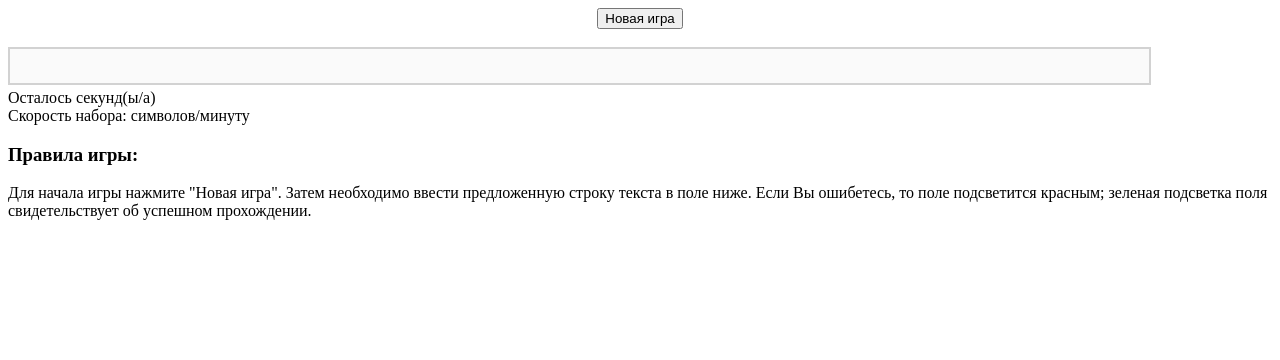
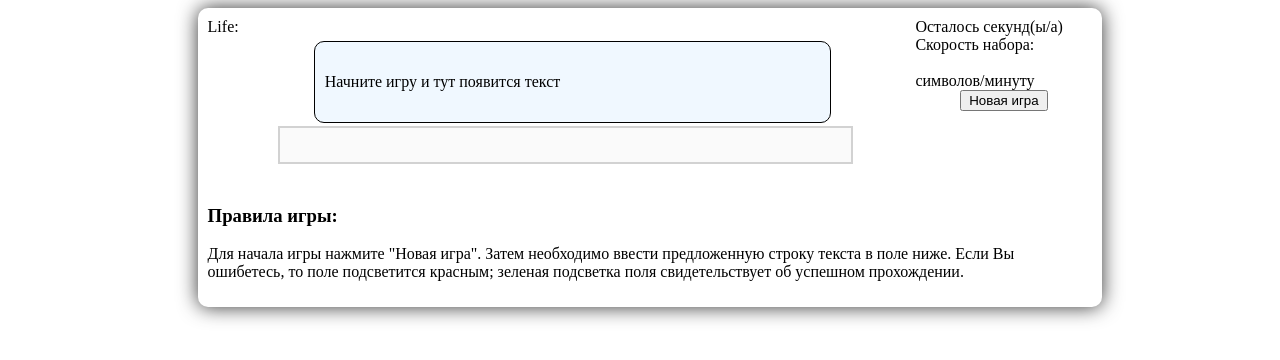
Before and after one commit to therealsqvad/web-is-awesome, a website: page src/typeracer/index.html in a window 1280 px wide. Drawn offline with Linux system fonts and the light colour scheme.

Commit message:
начал конфигурацию webpack и прототип дизайна

```diff
--- a/src/typeracer/index.html
+++ b/src/typeracer/index.html
@@ -4,20 +4,36 @@
     <meta http-equiv="Content-Type" content="text/html; charset=UTF-8" />
     <title>typeracer by Интересный Никита</title>
 <script src="typeracer.js"></script>
+<link rel="stylesheet" type="text/css" href="style.css" />
   </head>
   <body>
-    <center>
-      <button id="new_game_Button" onclick="new_game();">Новая игра</button>
-    </center>
-    <output id="task"></output><br />
-<textarea disabled=true oninput="check();" id="intext" autofocus=true cols=140 style="border-width: 2px; resize: none" ></textarea><br />
-Осталось <output id="timer"></output>секунд(ы/а)<br />
-Скорость набора: <output id="speed_timer"></output> символов/минуту
+    <div class="main shad">
+      <div id=left>
+        <div class="life_block">Life: </div>
+        <div class="task_text main"><output id="task">Начните игру и тут появится текст</output></div>
+        <textarea disabled=true oninput="check();" id="intext" autofocus=true style="margin-top: 3px; border-width: 2px; resize: none; width: 80%; margin-left: 10%;" ></textarea>
+      </div>
+      <div id=right>
+        <div class="timer_block">
+            Осталось <output id="timer"></output>секунд(ы/а)<br />
+            Скорость набора:<br /> <output id="speed_timer" style="margin-left: 40%"></output> <br />символов/минуту
+        </div>
+        <button id="new_game_Button" onclick="new_game();" style="margin-left: 25%; margin-right: auto; width: 50%">Новая игра</button>
+      </div>
+
+
+      <br>
+
+    <div id=rules>
+<br />
+
+
     <p>
         <h3>Правила игры:</h3>
         Для начала игры нажмите "Новая игра".
         Затем необходимо ввести предложенную строку текста в поле ниже.
         Если Вы ошибетесь, то поле подсветится красным; зеленая подсветка поля свидетельствует об успешном прохождении.
-    </p>
+    </p></div>
+  </div>
   </body>
 </html>
--- /dev/null
+++ b/src/typeracer/style.css
@@ -0,0 +1,48 @@
+.main { /*основной контент (текст, картинки на белом фоне которые)*/
+	border-radius: 10px; /*закругление блока*/
+	width: 70%; /*ширина основного блока 70% экрана*/
+	background: #FFF; /*белый фон*/
+	margin-top: 5px; /*чтобы сверху не было тени, а как бы заезжало под меню (отступ на -3 px)*/
+	margin-left: 15%; /*отступ слева 15% (чтобы контент был по центру)*/
+    padding: 10px;
+}
+
+.shad {  /*создание тени (3D эффекта) для центрального блока*/
+	content: "";
+	position: relative;
+	box-shadow: 0 0 20px rgba(0,0,0,0.8);/*тень элемента*/
+}
+
+.task_text {
+    border-style: solid;
+    border-width: 1px;
+    border-color: black;
+    width: 70%;
+    background-color: aliceblue;
+    display: flex;
+    align-items: center;
+    min-height: 60px;
+    height: auto;
+}
+
+.life_block {
+   width: 80%;
+}
+
+.timer_block {
+    width: 100%;
+}
+
+#left {
+    float: left;
+    width: 80%;
+}
+
+#right {
+    float:right;
+    width: 20%;
+}
+
+#rules {
+    clear: both;
+}
```
Also changed, not shown: src/package.json (added, +12 -0 lines), src/webpack.config.js (added, +9 -0 lines).
